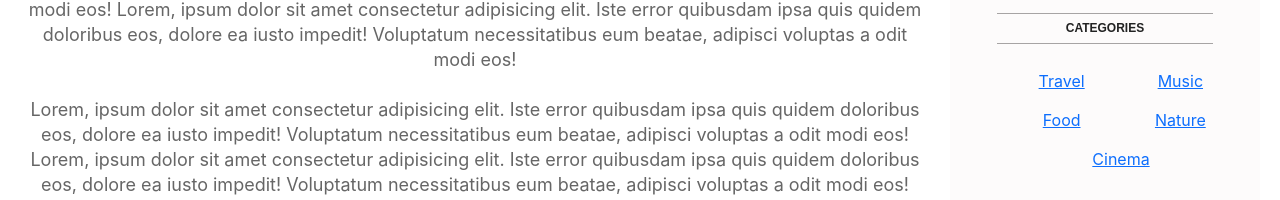
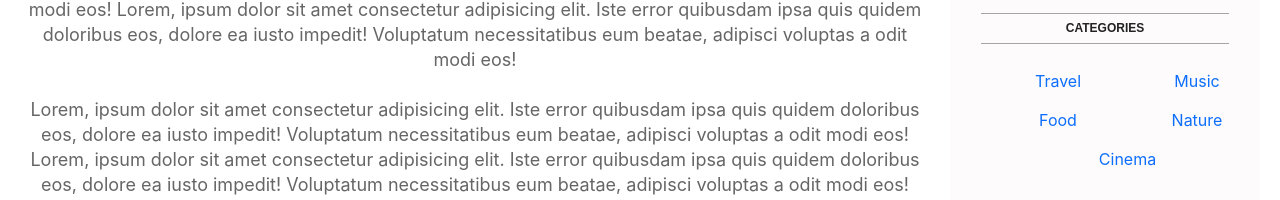
Before and after one commit to premchouhan/graphomania, a React (Create React App) app in the folder frontend/: page /single in a window 1280 px wide. Shown: the part 625-825 px from the top of the page. Built offline with nearby package versions, Linux system fonts and the light colour scheme.

Commit message:
Catagories_Updated

```diff
--- a/frontend/src/App.js
+++ b/frontend/src/App.js
@@ -1,13 +1,13 @@
 import './App.css';
-import Contactus from './components/nav/Contactus'
+import Contactus from './components/nav/Contactus';
 import Adminlogin from './components/admincomponent/Adminlogin';
-import Adminafterlogin from './components/admincomponent/Adminafterlogin'
+import Adminafterlogin from './components/admincomponent/Adminafterlogin';
 import Adminviewall from './components/admincomponent/Adminviewall';
 import Adminsearchuser from './components/admincomponent/Adminsearchuser';
 import Adminlogout from './components/admincomponent/Adminlogout';
 import Userafterlogin from './components/usercomponent/Userafterlogin';
 import Logout from './components/nav/Logout';
-import Topbar from './components/topbar/Topbar'
+import Topbar from './components/topbar/Topbar';
 
 import Homepage from "./pages/homepage/Homepage";
 import Login from "./pages/login/Login";
--- a/frontend/src/components/sidebar/Sidebar.jsx
+++ b/frontend/src/components/sidebar/Sidebar.jsx
@@ -19,27 +19,27 @@ export default function Sidebar() {
         <span className="sidebarTitle">CATEGORIES</span>
         <ul className="sidebarList">
           <li className="sidebarListItem">
-            <Link className="link" to="/posts?cat=Travel">
+            <Link style={{paddingLeft: 13, textDecoration: 'none'}}  className="link" to="/posts?cat=Travel">
               Travel
             </Link>
           </li>
           <li className="sidebarListItem">
-            <Link className="link" to="/posts?cat=Music">
+            <Link style={{paddingLeft: 13, textDecoration: 'none'}}  className="link" to="/posts?cat=Music">
               Music
             </Link>
           </li>
           <li className="sidebarListItem">
-            <Link className="link" to="/posts?cat=Food">
+            <Link style={{paddingLeft: 13, textDecoration: 'none'}}  className="link" to="/posts?cat=Food">
               Food
             </Link>
           </li>
           <li className="sidebarListItem">
-            <Link className="link" to="/posts?cat=Nature">
+            <Link style={{paddingLeft: 13, textDecoration: 'none'}}  className="link" to="/posts?cat=Nature">
               Nature
             </Link>
           </li>
           <li className="sidebarListItem">
-            <Link className="link" to="/posts?cat=Cinema">
+            <Link style={{paddingLeft: 13, textDecoration: 'none'}}  className="link" to="/posts?cat=Cinema">
               Cinema
             </Link>
           </li>
```
